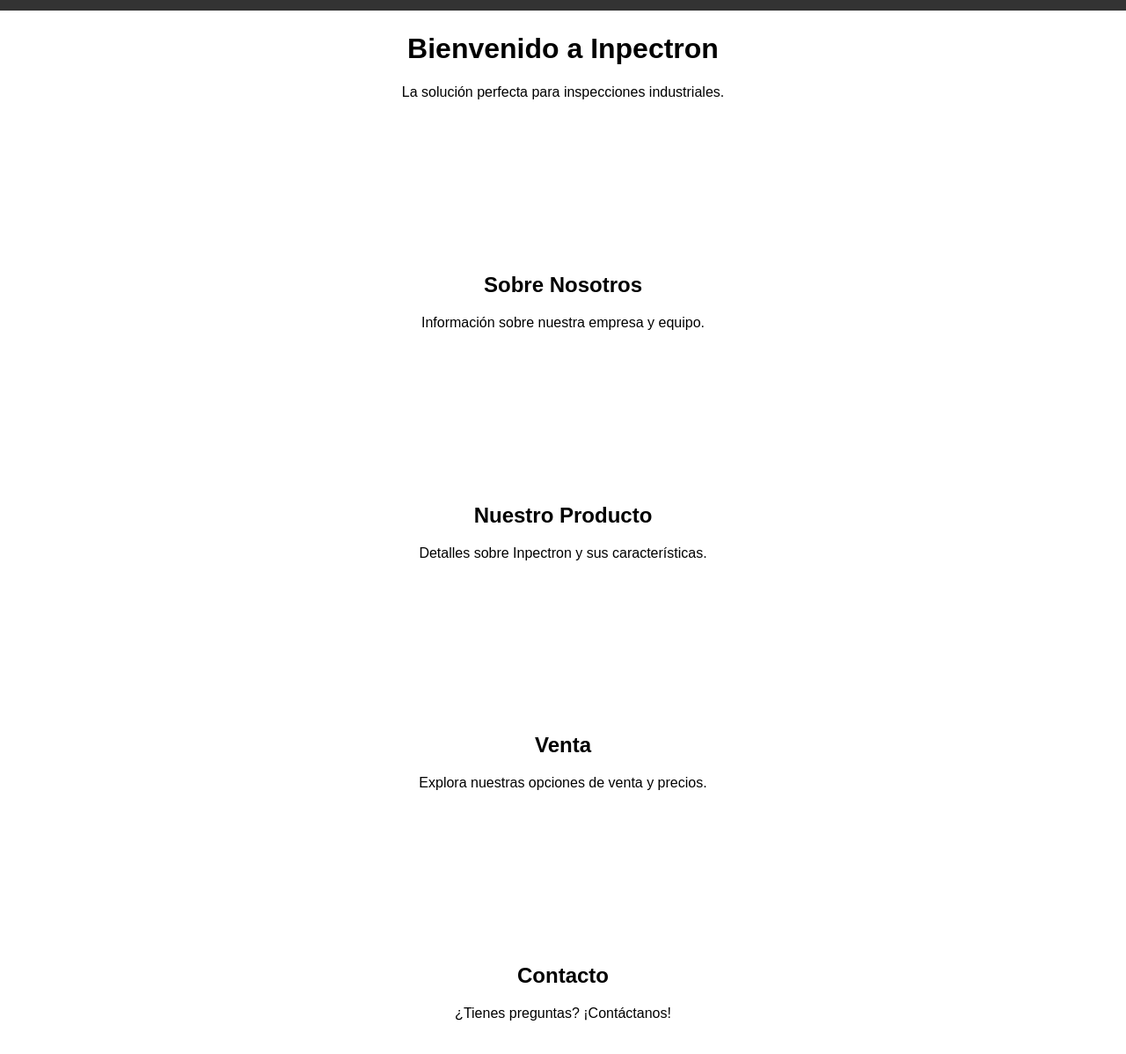
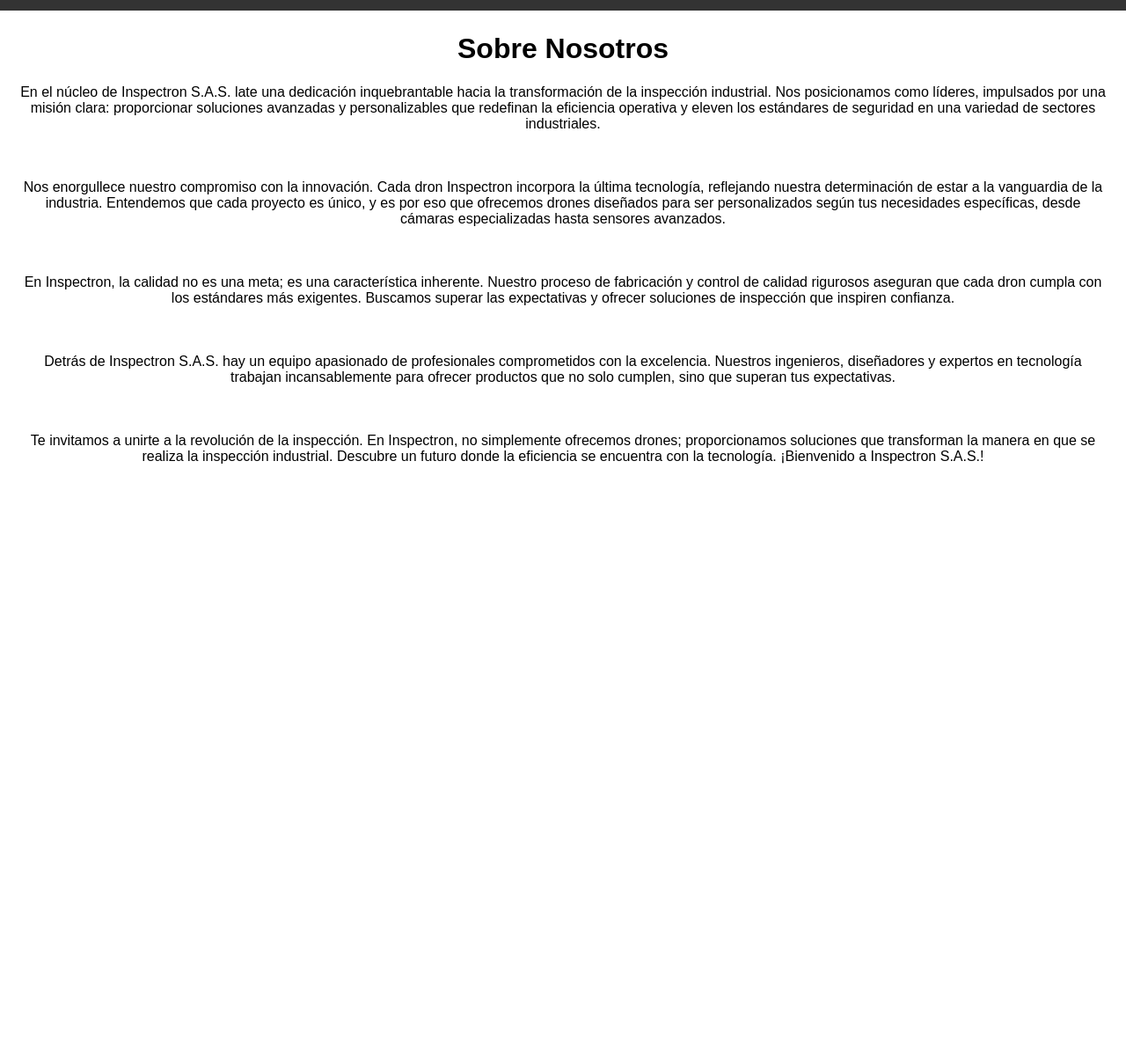
Before and after one commit to InspectronEcon/InspectronEcon.github.io, a plain HTML site: page sobrenos.html in a window 1280 px wide. Shown: the part 64-1262 px from the top of the page at 88% size. After the commit the page ends 800 px from the top, so only its background shows below. Drawn offline with Linux system fonts and the light colour scheme.

Commit message:
Update sobrenos.html

```diff
--- a/sobrenos.html
+++ b/sobrenos.html
@@ -28,30 +28,35 @@
     <div id="overlay"></div>
 
     <!-- Contenido de la Página -->
-    <div id="inicio">
-        <h1>Bienvenido a Inpectron</h1>
-        <p>La solución perfecta para inspecciones industriales.</p>
+
+
+    <div id="sobre-nosotros">
+        <h1>Sobre Nosotros</h1>
+        <p>En el núcleo de Inspectron S.A.S. late una dedicación inquebrantable hacia la transformación de la inspección industrial. Nos posicionamos como líderes, impulsados por una misión clara: proporcionar soluciones avanzadas y personalizables que redefinan la eficiencia operativa y eleven los estándares de seguridad en una variedad de sectores industriales.
+            <br>
+        </br>
+        <br>
+    </br>
+    Nos enorgullece nuestro compromiso con la innovación. Cada dron Inspectron incorpora la última tecnología, reflejando nuestra determinación de estar a la vanguardia de la industria. Entendemos que cada proyecto es único, y es por eso que ofrecemos drones diseñados para ser personalizados según tus necesidades específicas, desde cámaras especializadas hasta sensores avanzados.
+    <br>
+</br>
+<br>
+</br>
+En Inspectron, la calidad no es una meta; es una característica inherente. Nuestro proceso de fabricación y control de calidad rigurosos aseguran que cada dron cumpla con los estándares más exigentes. Buscamos superar las expectativas y ofrecer soluciones de inspección que inspiren confianza.
+<br>
+</br>
+<br>
+</br>
+Detrás de Inspectron S.A.S. hay un equipo apasionado de profesionales comprometidos con la excelencia. Nuestros ingenieros, diseñadores y expertos en tecnología trabajan incansablemente para ofrecer productos que no solo cumplen, sino que superan tus expectativas.
+<br>
+</br>
+<br>
+</br>
+Te invitamos a unirte a la revolución de la inspección. En Inspectron, no simplemente ofrecemos drones; proporcionamos soluciones que transforman la manera en que se realiza la inspección industrial. Descubre un futuro donde la eficiencia se encuentra con la tecnología. ¡Bienvenido a Inspectron S.A.S.!
+</p>
     </div>
 
-    <div id="sobre-nosotros">
-        <h2>Sobre Nosotros</h2>
-        <p>Información sobre nuestra empresa y equipo.</p>
-    </div>
 
-    <div id="nuestro-producto">
-        <h2>Nuestro Producto</h2>
-        <p>Detalles sobre Inpectron y sus características.</p>
-    </div>
-
-    <div id="venta">
-        <h2>Venta</h2>
-        <p>Explora nuestras opciones de venta y precios.</p>
-    </div>
-
-    <div id="contacto">
-        <h2>Contacto</h2>
-        <p>¿Tienes preguntas? ¡Contáctanos!</p>
-    </div>
 
     <!-- Scripts JavaScript -->
     <script>
```
